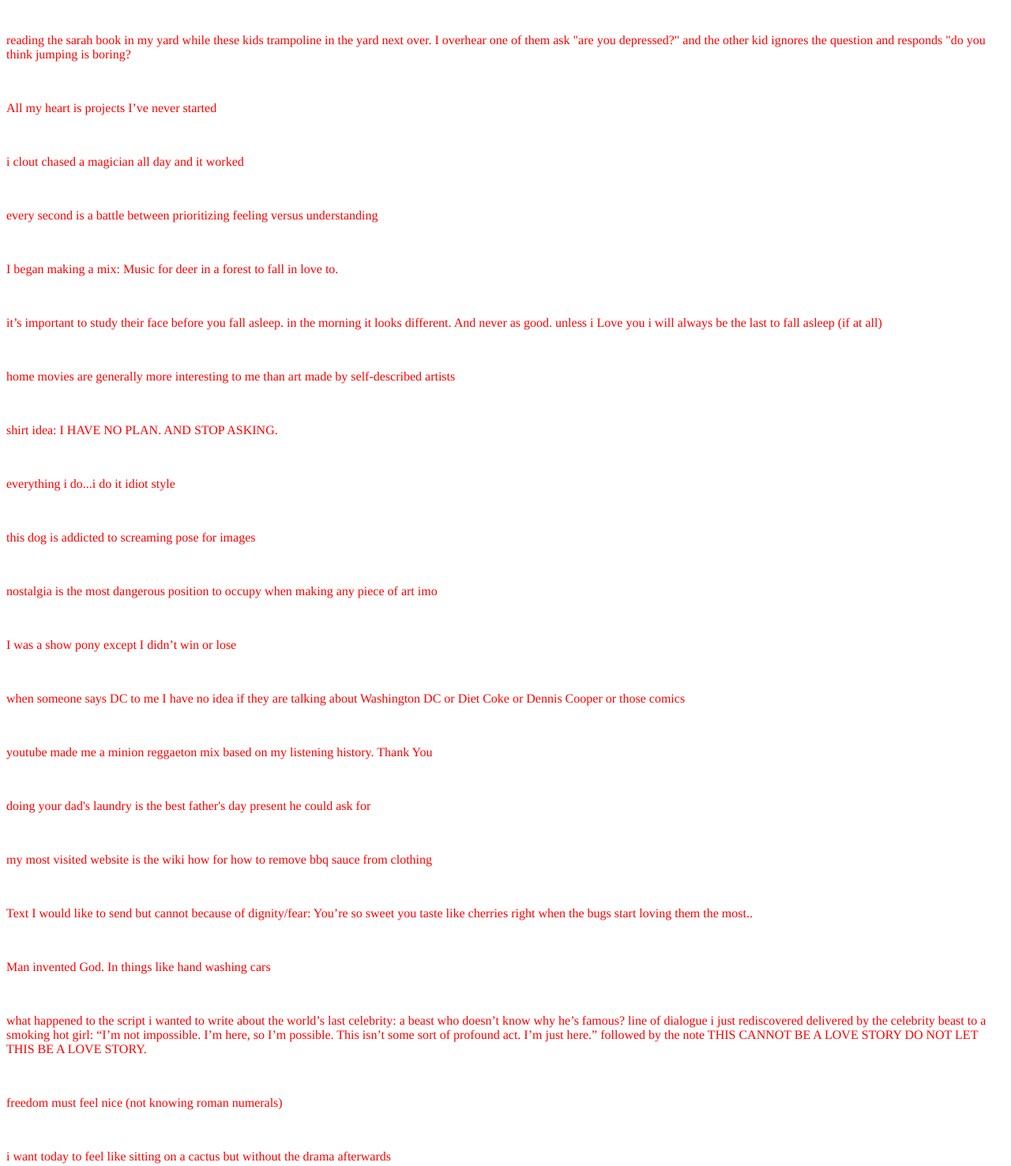
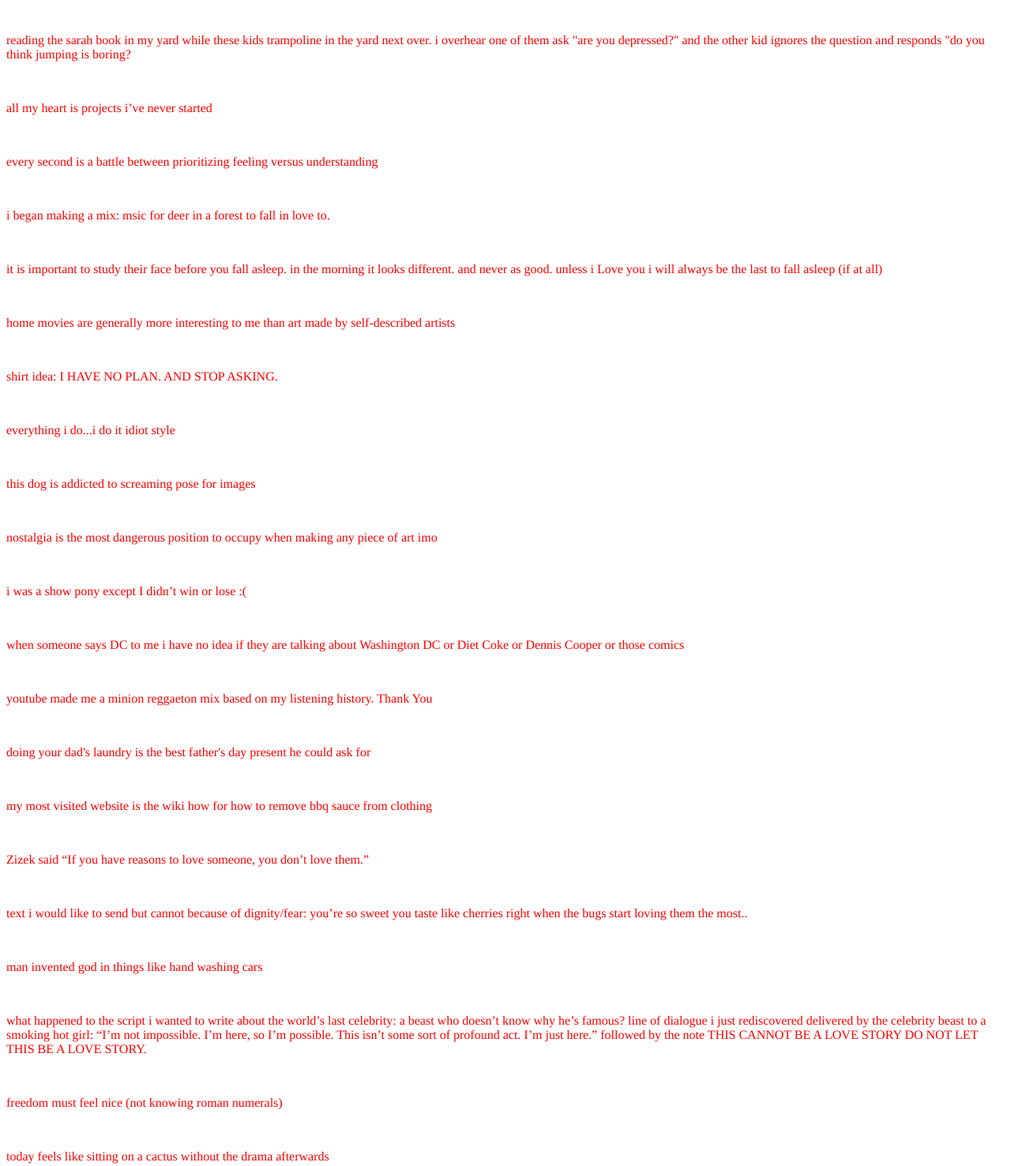
Before and after one commit to sammymcase22/sammymcase22.github.io, a plain HTML site: page everyday.html in a window 1280 px wide. Shown: the part 140-1617 px from the top of the page at 79% size. Drawn offline with Linux system fonts and the light colour scheme.

Commit message:
Update everyday.html

```diff
--- a/everyday.html
+++ b/everyday.html
@@ -15,17 +15,15 @@
 <br>
     <p> i am sitting on a porch that doesn't exist yet </p>
     <br>
-    <p> reading the sarah book in my yard while these kids trampoline in the yard next over. I overhear one of them ask "are you depressed?" and the other kid ignores the question and responds "do you think jumping is boring? </p>
+    <p> reading the sarah book in my yard while these kids trampoline in the yard next over. i overhear one of them ask "are you depressed?" and the other kid ignores the question and responds "do you think jumping is boring? </p>
     <br>
-    <p> All my heart is projects I’ve never started </p>
+    <p> all my heart is projects i’ve never started </p>
  <br>
-    <p> i clout chased a magician all day and it worked </p>
-    <br>
 <p> every second is a battle between prioritizing feeling versus understanding </p>
  <br>
-<p> I began making a mix: Music for deer in a forest to fall in love to. </p>
+<p> i began making a mix: msic for deer in a forest to fall in love to. </p>
  <br>
-<p> it’s important to study their face before you fall asleep. in the morning it looks different. And never as good. unless i Love you i will always be the last to fall asleep (if at all) </p>
+<p> it is important to study their face before you fall asleep. in the morning it looks different. and never as good. unless i Love you i will always be the last to fall asleep (if at all) </p>
  <br>
 <p> home movies are generally more interesting to me than art made by self-described artists </p>
  <br>
@@ -37,9 +35,9 @@
       <br>
     <p> nostalgia is the most dangerous position to occupy when making any piece of art imo </p>
     <br>
-<p> I was a show pony except I didn’t win or lose </p>
+<p> i was a show pony except I didn’t win or lose :( </p>
  <br>
-    <p> when someone says DC to me I have no idea if they are talking about Washington DC or Diet Coke or Dennis Cooper or those comics </p>
+    <p> when someone says DC to me i have no idea if they are talking about Washington DC or Diet Coke or Dennis Cooper or those comics </p>
  <br>
     <p> youtube made me a minion reggaeton mix based on my listening history. Thank You </p>
     <br>
@@ -47,24 +45,26 @@
     <br>
     <p> my most visited website is the wiki how for how to remove bbq sauce from clothing </p>
     <br>
-<p> Text I would like to send but cannot because of dignity/fear: You’re so sweet you taste like cherries right when the bugs start loving them the most.. </p>
+    <p> Zizek said “If you have reasons to love someone, you don’t love them.” </p>
  <br>
-<p> Man invented God. In things like hand washing cars </p>
+<p> text i would like to send but cannot because of dignity/fear: you’re so sweet you taste like cherries right when the bugs start loving them the most.. </p>
+ <br>
+<p> man invented god in things like hand washing cars </p>
  <br>
 <p> what happened to the script i wanted to write about the world’s last celebrity: a beast who doesn’t know why he’s famous? line of dialogue i just rediscovered delivered by the celebrity beast to a smoking hot girl: “I’m not impossible. I’m here, so I’m possible. This isn’t some sort of profound act. I’m just here.” followed by the note THIS CANNOT BE A LOVE STORY DO NOT LET THIS BE A LOVE STORY. </p>
  <br>
     <p> freedom must feel nice (not knowing roman numerals) </p>
     <br>
-<p> i want today to feel like sitting on a cactus but without the drama afterwards </p>
+<p> today feels like sitting on a cactus without the drama afterwards </p>
  <br>
 <p> I just saw another girl driving a mid 2000s convertible and I had no choice but to flank her and kill her </p>
  <br>
 <p> “Losing someone is like a death, worse when they’re alive.” - We Will Not Grow Old Together dir. Maurice Pialat (totally could have botched that paraphrase, that’s how i want to remember it though) </p>
  <br>
-<p> Zizek said “If you have reasons to love someone, you don’t love them.” </p>
- <br>
 <p> the moon gives me soooooo many excuses </p>
  <br>
+    <p> i clout chased a magician all day and it worked </p>
+    <br>
 <p> Ice water in a car wash waiting room. And I come. </p>
  <br>
      <p> figured i should be a good girl cos there's no movies in hell </p>
@@ -79,13 +79,13 @@
  <br>
 <p> love to talk with the guy at the gun range about how his wife bamboozled him </p>
  <br>
-<p> in my mind I am on a packed dance floor and Scott 4 is playing and we’re all swaying with each other and it’s the most beautiful moment we have all ever experienced but in reality I am trying to cut a mango in an airbnb in cairo, ny at 3am in the pitch black and beginning to cry because it’s just not working </p>
+<p> in my mind I am on a packed dance floor and Scott 4 is playing and we’re all swaying with each other and it’s the most beautiful moment we have ever experienced but in reality I am trying to cut a mango in an airbnb in cairo, ny at 3am in the pitch black and beginning to cry because it’s just not working </p>
  <br>
 <p> Feelings cannot grow older </p>
     <br>
     <p> i wanted to take mushrooms and do the petra collins masterclass on twitch, likely getting banned from both platforms in the process. but then i forgot </p>
     <br>
-    <p> "all that is not purely affective becomes meaningless" - houellebecq. i agree with this. i''ve been close to weeping when i eat ribs with my brother </p>
+    <p> "all that is not purely affective becomes meaningless" - houellebecq. i agree with this. i've been close to weeping when i eat ribs with my brother </p>
     <br>
     <p> have slowly been screenshotting comments on youtube videos that i think fall under the categorization of "youtube poetry." this is one i liked from today: Big hair, hoop earrings. Dark eye liner and red nails. My hockey mullet. The best girl. </p>
     <br>
```
